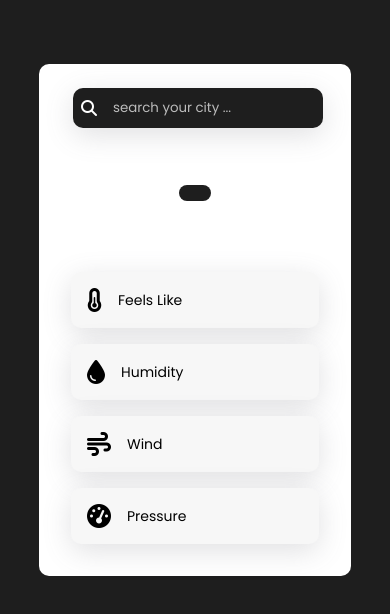
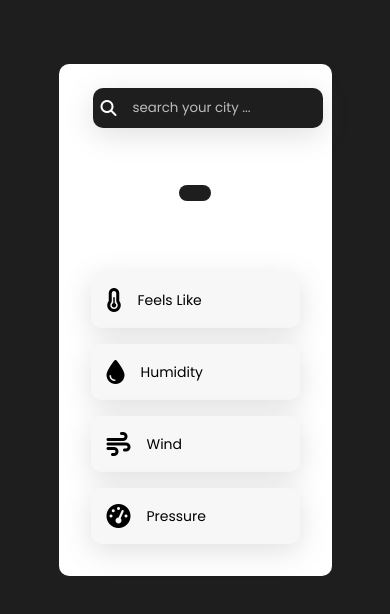
Before and after one commit to AshayaSah/Weather-Website, a plain HTML site: page index.html in a window 390 px wide. Drawn offline with Linux system fonts and the light colour scheme; no server answers.

Commit message:
Little more adjustments

```diff
--- a/css/style.css
+++ b/css/style.css
@@ -9,13 +9,28 @@
 }
 
 body{
+    /* body background */
+    /* background: url("../background.jpg");
+    background-size:     cover;
+    background-repeat:   no-repeat;
+    background-position: center center; */
+
+    /* default */
     background-color: #1e1e1e;
     color: #171717;
 }
 
 .container{
-    width: 60%;
+    width: 50%;
     background-color: #fff;
+
+    /*glass Effect*/
+  /* background: rgba( 255, 255, 255, 0.35 );
+  box-shadow: 0 8px 32px 0 rgba( 31, 38, 135, 0.37 );
+  backdrop-filter: blur( 6.5px );
+  -webkit-backdrop-filter: blur( 6.5px );
+  border-radius: 10px; */
+
     padding: 2rem;
     margin: 4rem auto;
     border-radius: 10px;
@@ -148,13 +163,13 @@ input::placeholder{
 
 @media (max-width: 1200px) {
   .container {
-    width: 70%;
+    width: 60%;
   }
 }
 
 @media (max-width: 936px) {
   .container {
-    width: 80%;
+    width: 70%;
   }
 
   .header {
@@ -164,6 +179,10 @@ input::placeholder{
   .weather_units {
     margin-top: 1rem;
   }
+
+  .search_input{
+    width: 250px;
+  }
 }
 
 @media (max-width: 465px) {
@@ -171,6 +190,6 @@ input::placeholder{
     grid-template-columns: none;
   }
   .search_input{
-    width: 250px;
+    width: 230px;
   }
 }
--- a/js/script.js
+++ b/js/script.js
@@ -56,7 +56,7 @@ citySearch.addEventListener('submit', (e) => {
     //calls the data fetching and loading function with updated city name
     getWeatherData();
 
-    earchInput.value = '';
+    searchInput.value = '';
 });
 
 //Fetch and displays the data from api
```
Also changed, not shown: background.jpg (added).
